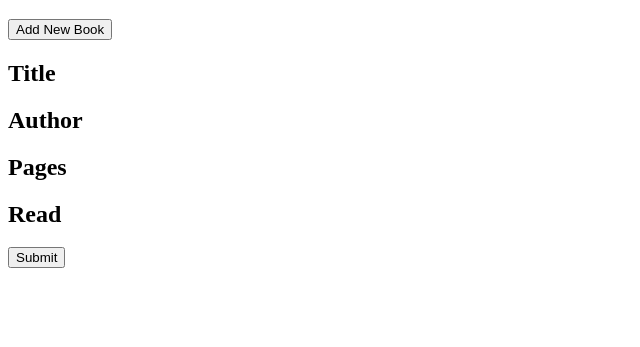
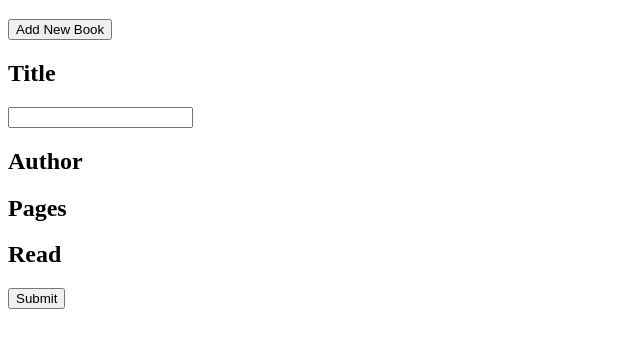
Before and after one commit to tobi2023/BookLibrary, a plain HTML site: page index.html in a window 1280 px wide. Shown: the part 61-408 px from the top of the page, without its empty margins (0-640 px from the left). Drawn offline with Linux system fonts and the light colour scheme.

Commit message:
index.html

```diff
--- a/index.html
+++ b/index.html
@@ -8,6 +8,7 @@
         <h1>Book Library</h1>
         <button>Add New Book</button>
         <h2>Title</h2>
+        <input type="Title" name="Title">
         <h2>Author</h2>
         <h2> Pages</h2>
         <h2>Read</h2>
```
